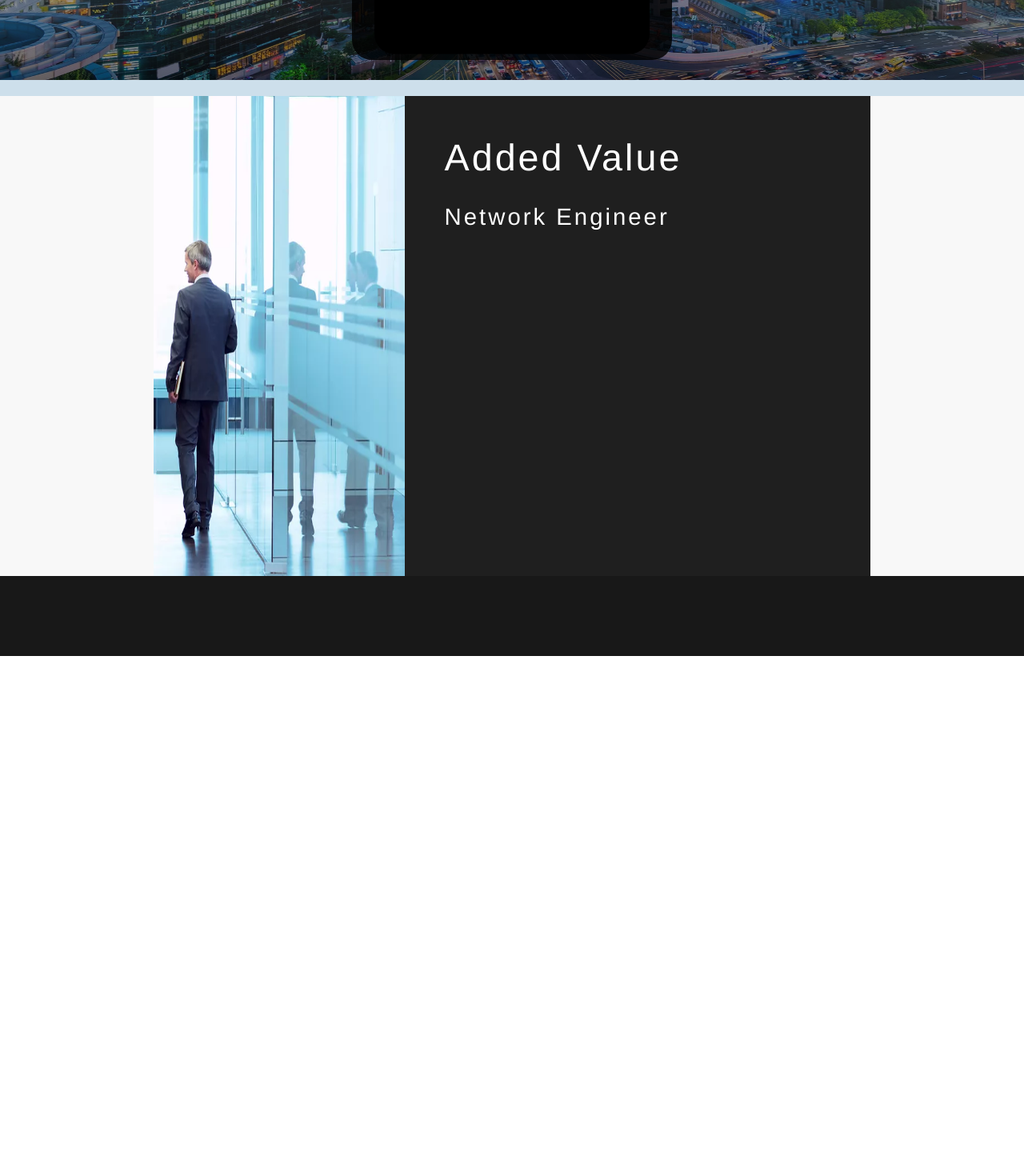
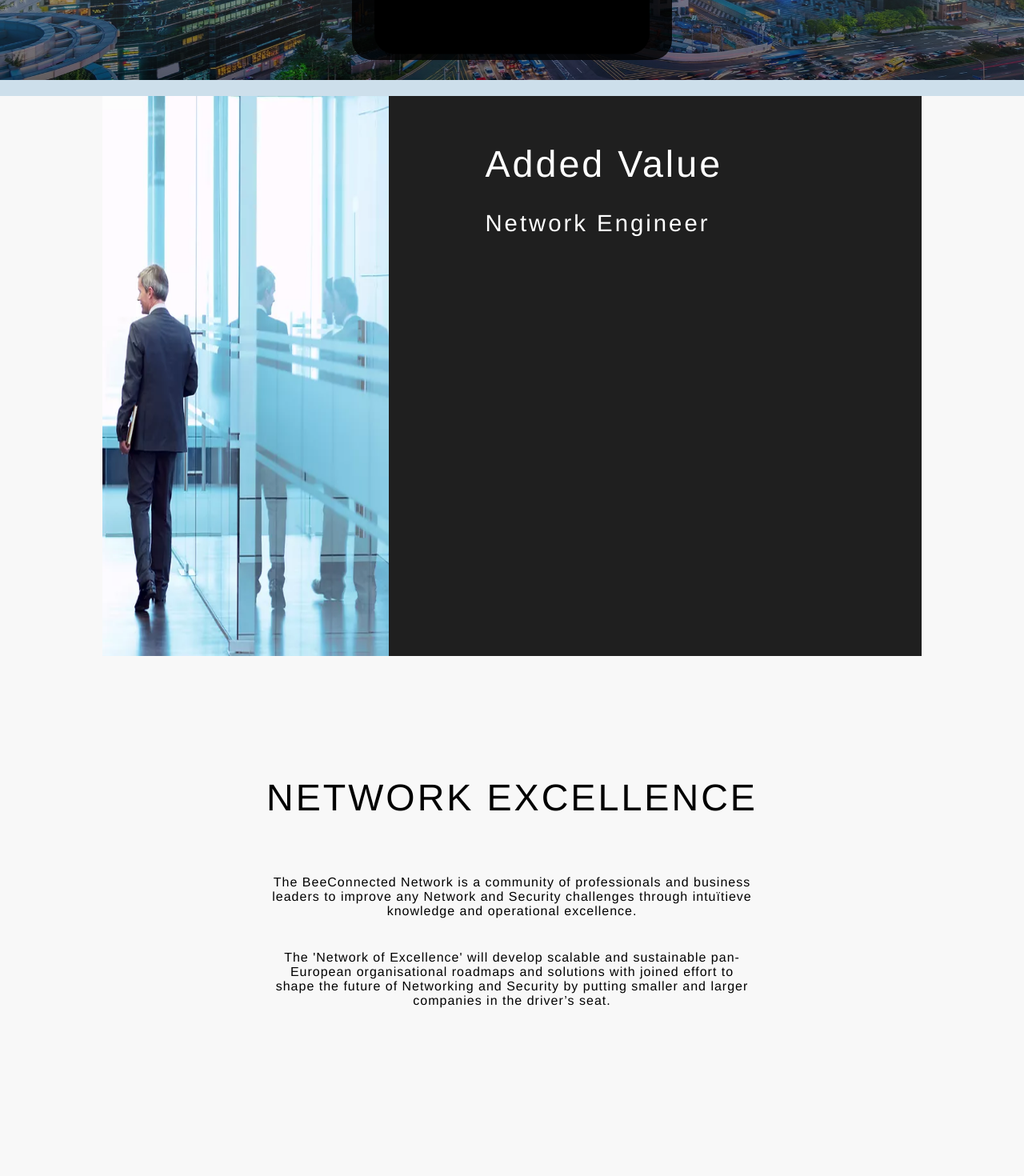
Before and after one commit to Ishara-MacDonald/BeeConnectedAppPoc, a Vue app: page /#/ in a window 1280 px wide. Shown: the part 600-2070 px from the top of the page at 80% size. Before the commit the page ends 1420 px from the top, so only its background shows below. Built offline with nearby package versions, Linux system fonts and the light colour scheme.

Commit message:
Added NetworkExcellence

```diff
--- a/src/components/AddedValue.vue
+++ b/src/components/AddedValue.vue
@@ -15,12 +15,12 @@
 
 <style scoped>
 #added-value{
-    height:600px;
+    height:700px;
     width:100%;
 }
 #value-container{
     display: grid;
-    width:70%;
+    width:80%;
     height:100%;
     grid-template-columns: 35% 65% ;
     margin: 0 auto;
@@ -31,7 +31,7 @@
 }
 #value-info{
     background-color: rgb(31, 31, 31);
-    padding:50px;
+    padding:58px 120px;
 }
 
 #value-info h1, h2, h3, h4, h5, h6{
--- /dev/null
+++ b/src/components/NetworkExcellence.vue
@@ -0,0 +1,44 @@
+<template>
+  <div id="network-excellence">
+    <h1>NETWORK EXCELLENCE</h1>
+    <p>
+      The BeeConnected Network is a community of professionals and business
+      leaders to improve any Network and Security challenges through intuïtieve
+      knowledge and operational excellence.
+    </p>
+    <p>
+      The 'Network of Excellence' will develop scalable and sustainable
+      pan-European organisational roadmaps and solutions with joined effort to
+      shape the future of Networking and Security by putting smaller and larger
+      companies in the driver’s seat.
+    </p>
+  </div>
+</template>
+
+<script>
+</script>
+
+<style scoped>
+#network-excellence {
+  margin: 100px auto;
+  width: 50%;
+  min-width: 500px;
+  height: auto;
+  min-height: 500px;
+  color: black;
+  text-align: center;
+}
+
+#network-excellence h1, h2, h3, h4, h5, h6{
+    font-weight: normal;
+    letter-spacing: 3px;
+    padding: 50px 0px;
+}
+#network-excellence h1{
+    font-size: 35pt;
+}
+#network-excellence p{
+    letter-spacing: 1px;
+    padding: 20px;
+}
+</style>
--- a/src/views/Home.vue
+++ b/src/views/Home.vue
@@ -3,18 +3,20 @@
     <home-profile></home-profile>
     <div class="interval"></div>
     <added-value> </added-value>
+    <network-excellence></network-excellence>
   </div>
 </template>
 
 <script>
 import AddedValue from '../components/AddedValue.vue'
 import HomeProfile from '../components/HomeProfile.vue'
+import NetworkExcellence from '../components/NetworkExcellence.vue'
 // @ is an alias to /src
 // import HelloWorld from '@/components/HelloWorld.vue'
 
 export default {
   name: 'Home',
-  components: { HomeProfile, AddedValue }
+  components: { HomeProfile, AddedValue, NetworkExcellence }
 }
 </script>
 
```
